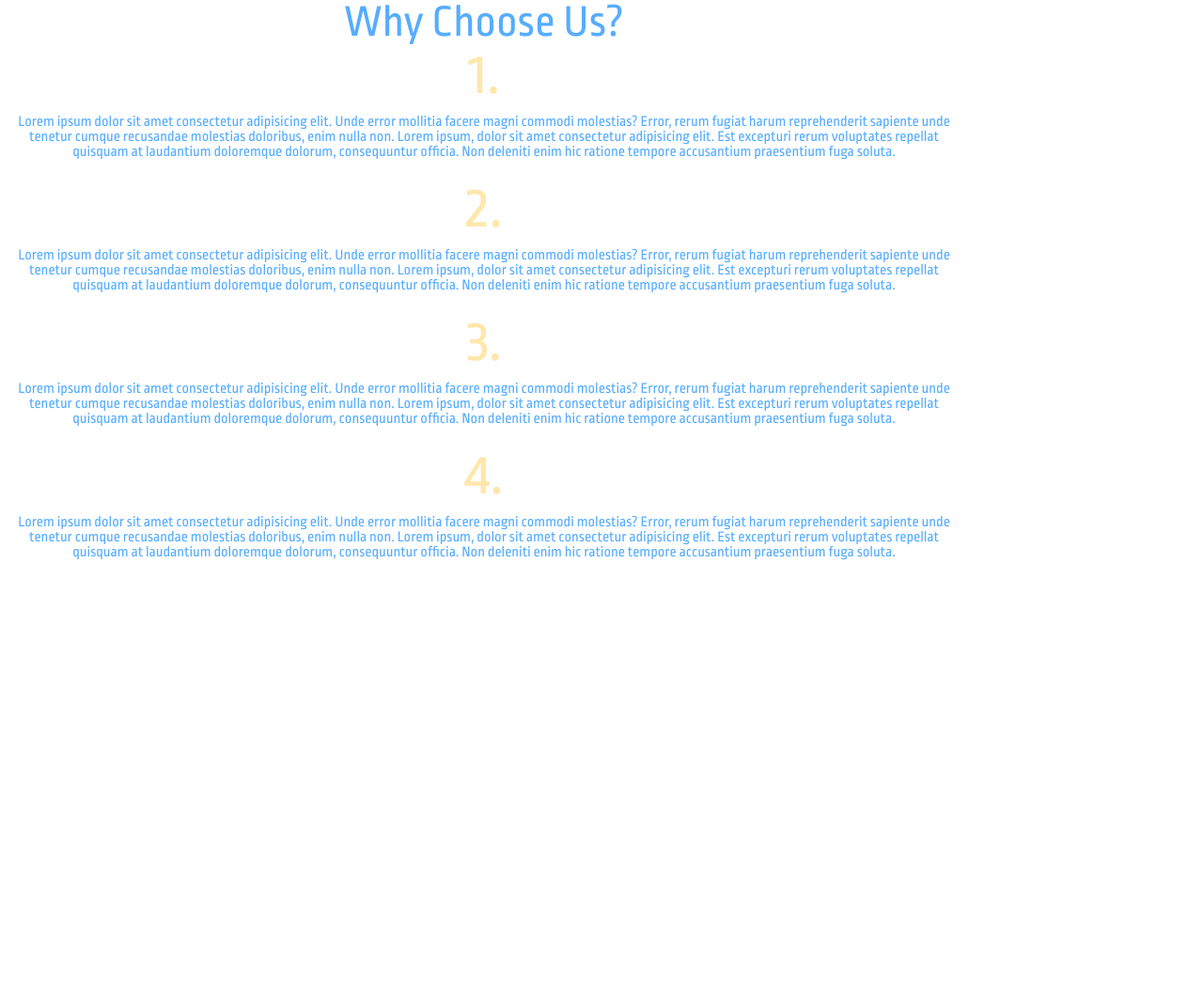
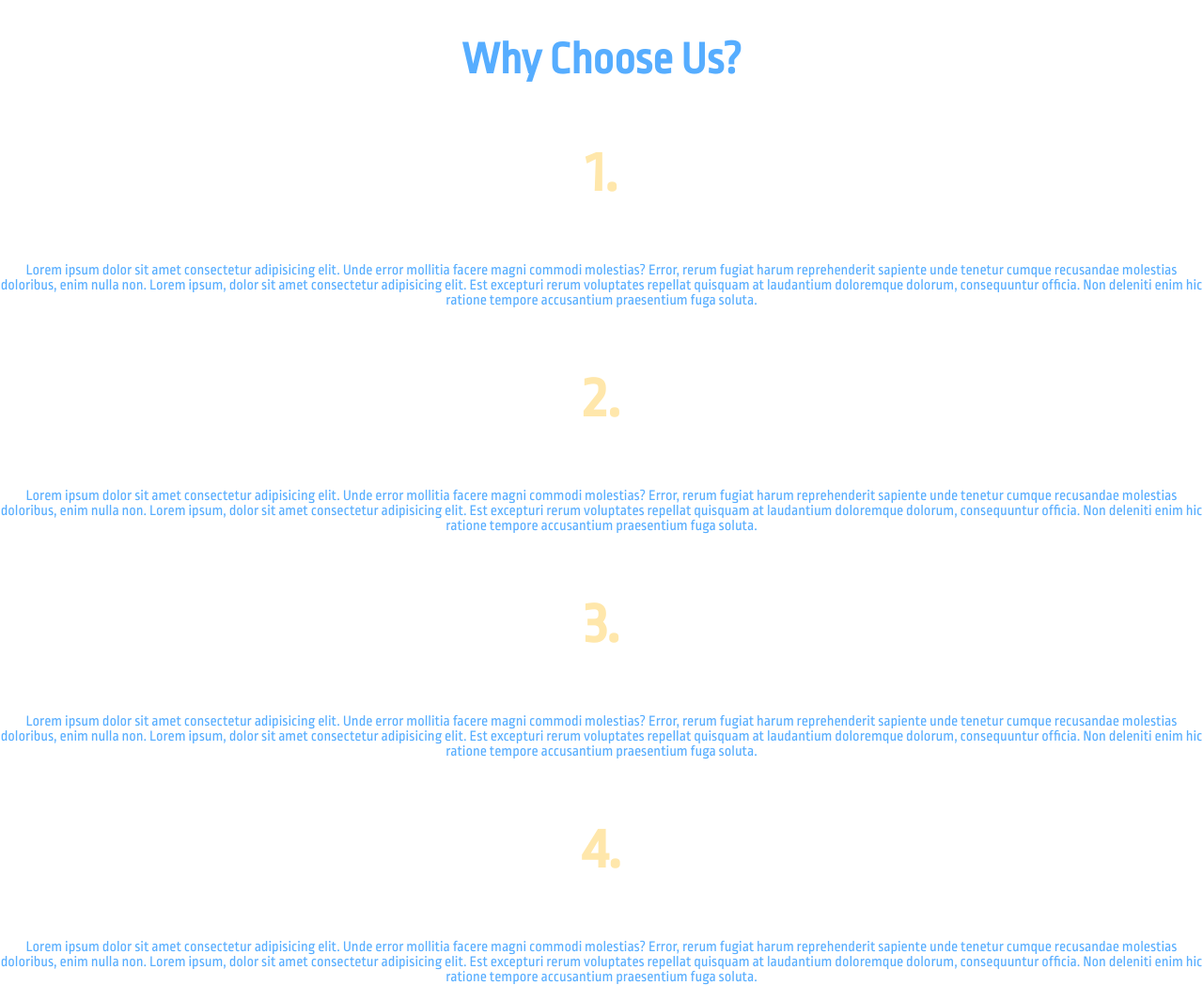
Before and after one commit to hidemydreams/WebFromScratch, a plain HTML site: page index.html in a window 1280 px wide. Shown: the whole page at 94% size. Before the commit the page ends 800 px from the top, so only its background shows below. Drawn offline with Linux system fonts and the light colour scheme.

Commit message:
correct about

```diff
--- a/assets/style/style.css
+++ b/assets/style/style.css
@@ -25,8 +25,7 @@ body {
 
 /* -------About-Section-------- */
 
-.about {
-    width: 1030px;
+.conteiner {
     text-align: center;
 }
 
@@ -38,7 +37,7 @@ body {
 .text {
     color: rgba(86, 173, 255, 1);
     font-size: 1.2 rem;
-    margin-bottom: 20px;
+    margin-bottom: 10px;
     margin-top: 10px;
 }
 
--- a/index.html
+++ b/index.html
@@ -32,19 +32,29 @@
 
         <!-- -------------About Section------------- -->
         <section class="about">
-            <p class="title">Why Choose Us?</p>
-            <p class="numbers">1.</p>
-            <p class="text">Lorem ipsum dolor sit amet consectetur adipisicing elit. Unde error mollitia facere magni commodi molestias? Error, rerum fugiat harum reprehenderit sapiente unde tenetur cumque recusandae molestias doloribus, enim nulla non. Lorem ipsum,
-                dolor sit amet consectetur adipisicing elit. Est excepturi rerum voluptates repellat quisquam at laudantium doloremque dolorum, consequuntur officia. Non deleniti enim hic ratione tempore accusantium praesentium fuga soluta.</p>
-            <p class="numbers">2.</p>
-            <p class="text">Lorem ipsum dolor sit amet consectetur adipisicing elit. Unde error mollitia facere magni commodi molestias? Error, rerum fugiat harum reprehenderit sapiente unde tenetur cumque recusandae molestias doloribus, enim nulla non. Lorem ipsum,
-                dolor sit amet consectetur adipisicing elit. Est excepturi rerum voluptates repellat quisquam at laudantium doloremque dolorum, consequuntur officia. Non deleniti enim hic ratione tempore accusantium praesentium fuga soluta.</p>
-            <p class="numbers">3.</p>
-            <p class="text">Lorem ipsum dolor sit amet consectetur adipisicing elit. Unde error mollitia facere magni commodi molestias? Error, rerum fugiat harum reprehenderit sapiente unde tenetur cumque recusandae molestias doloribus, enim nulla non. Lorem ipsum,
-                dolor sit amet consectetur adipisicing elit. Est excepturi rerum voluptates repellat quisquam at laudantium doloremque dolorum, consequuntur officia. Non deleniti enim hic ratione tempore accusantium praesentium fuga soluta.</p>
-            <p class="numbers">4.</p>
-            <p class="text">Lorem ipsum dolor sit amet consectetur adipisicing elit. Unde error mollitia facere magni commodi molestias? Error, rerum fugiat harum reprehenderit sapiente unde tenetur cumque recusandae molestias doloribus, enim nulla non. Lorem ipsum,
-                dolor sit amet consectetur adipisicing elit. Est excepturi rerum voluptates repellat quisquam at laudantium doloremque dolorum, consequuntur officia. Non deleniti enim hic ratione tempore accusantium praesentium fuga soluta.</p>
+            <div class="conteiner">
+                <h2 class="title">Why Choose Us?</h2>
+                <div class="about__item">
+                    <h3 class="numbers">1.</h3>
+                    <p class="text">Lorem ipsum dolor sit amet consectetur adipisicing elit. Unde error mollitia facere magni commodi molestias? Error, rerum fugiat harum reprehenderit sapiente unde tenetur cumque recusandae molestias doloribus, enim nulla non. Lorem
+                        ipsum, dolor sit amet consectetur adipisicing elit. Est excepturi rerum voluptates repellat quisquam at laudantium doloremque dolorum, consequuntur officia. Non deleniti enim hic ratione tempore accusantium praesentium fuga soluta.</p>
+                </div>
+                <div class="about__item">
+                    <h3 class="numbers">2.</h3>
+                    <p class="text">Lorem ipsum dolor sit amet consectetur adipisicing elit. Unde error mollitia facere magni commodi molestias? Error, rerum fugiat harum reprehenderit sapiente unde tenetur cumque recusandae molestias doloribus, enim nulla non. Lorem
+                        ipsum, dolor sit amet consectetur adipisicing elit. Est excepturi rerum voluptates repellat quisquam at laudantium doloremque dolorum, consequuntur officia. Non deleniti enim hic ratione tempore accusantium praesentium fuga soluta.</p>
+                </div>
+                <div class="about__item">
+                    <h3 class="numbers">3.</h3>
+                    <p class="text">Lorem ipsum dolor sit amet consectetur adipisicing elit. Unde error mollitia facere magni commodi molestias? Error, rerum fugiat harum reprehenderit sapiente unde tenetur cumque recusandae molestias doloribus, enim nulla non. Lorem
+                        ipsum, dolor sit amet consectetur adipisicing elit. Est excepturi rerum voluptates repellat quisquam at laudantium doloremque dolorum, consequuntur officia. Non deleniti enim hic ratione tempore accusantium praesentium fuga soluta.</p>
+                </div>
+                <div class="about__item">
+                    <h3 class="numbers">4.</h3>
+                    <p class="text">Lorem ipsum dolor sit amet consectetur adipisicing elit. Unde error mollitia facere magni commodi molestias? Error, rerum fugiat harum reprehenderit sapiente unde tenetur cumque recusandae molestias doloribus, enim nulla non. Lorem
+                        ipsum, dolor sit amet consectetur adipisicing elit. Est excepturi rerum voluptates repellat quisquam at laudantium doloremque dolorum, consequuntur officia. Non deleniti enim hic ratione tempore accusantium praesentium fuga soluta.</p>
+
+                </div>
         </section>
     </main>
 
```
